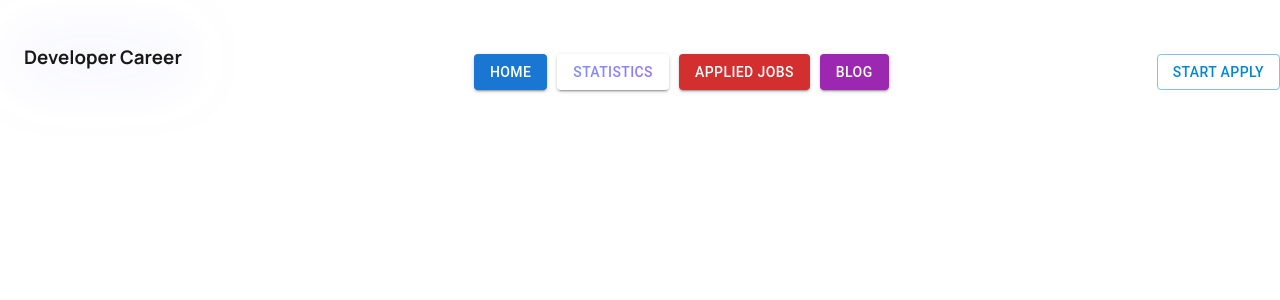
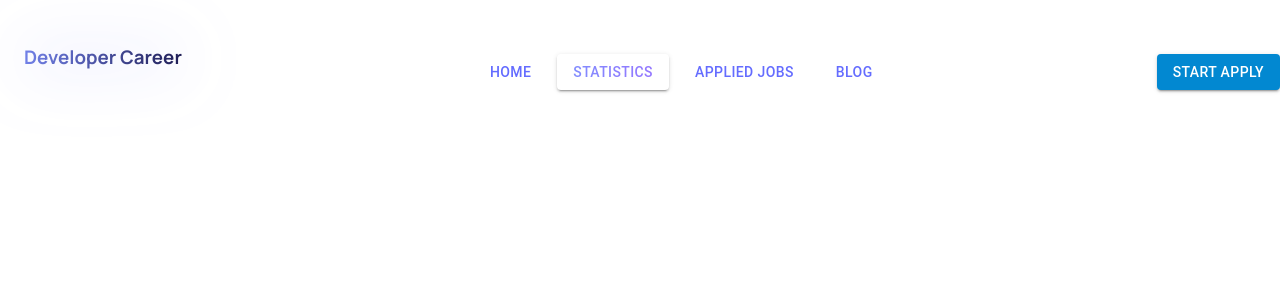
Before and after one commit to Hasan-Al-Banna-Nahid/Developer-Career-React, a React (Vite) app: page / in a window 1280 px wide. Shown: the top 300 px of the page. Built offline with nearby package versions, Linux system fonts and the light colour scheme.

Commit message:
Header Section Updated

```diff
--- a/src/Components/Header/Header.css
+++ b/src/Components/Header/Header.css
@@ -1,6 +1,11 @@
 .logo {
   color: #1a1919;
   font-weight: 800;
+  background: linear-gradient(90deg, #7e90fe 0%, #130f40 100%);
+  -webkit-background-clip: text;
+  -webkit-text-fill-color: transparent;
+  background-clip: text;
+  text-fill-color: transparent;
 }
 .navbar .statistics {
   background: linear-gradient(90deg, #7e90fe 0%, #9873ff 100%);
--- a/src/Components/Header/Header.jsx
+++ b/src/Components/Header/Header.jsx
@@ -12,7 +12,7 @@ class Header extends Component {
         </div>
         <div className="navbar">
           <Link to="/">
-            <Button className="commonBtn" variant="contained" color="primary">
+            <Button className="commonBtn" variant="outline" color="primary">
               Home
             </Button>
           </Link>
@@ -26,18 +26,18 @@ class Header extends Component {
             </Button>
           </Link>
           <Link to="/">
-            <Button className="commonBtn" variant="contained" color="error">
+            <Button className="commonBtn" variant="outline" color="error">
               Applied Jobs
             </Button>
           </Link>
           <Link to="/">
-            <Button className="commonBtn" variant="contained" color="secondary">
+            <Button className="commonBtn" variant="outline" color="secondary">
               Blog
             </Button>
           </Link>
         </div>
         <div className="applyBtn">
-          <Button variant="outlined" color="info">
+          <Button variant="contained" color="info">
             Start Apply
           </Button>
         </div>
```
